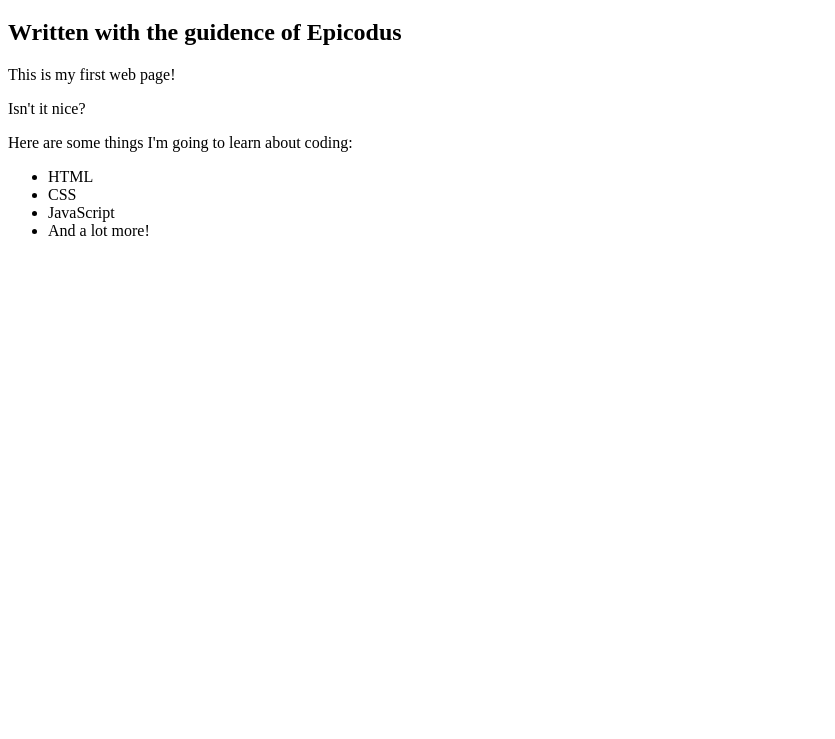
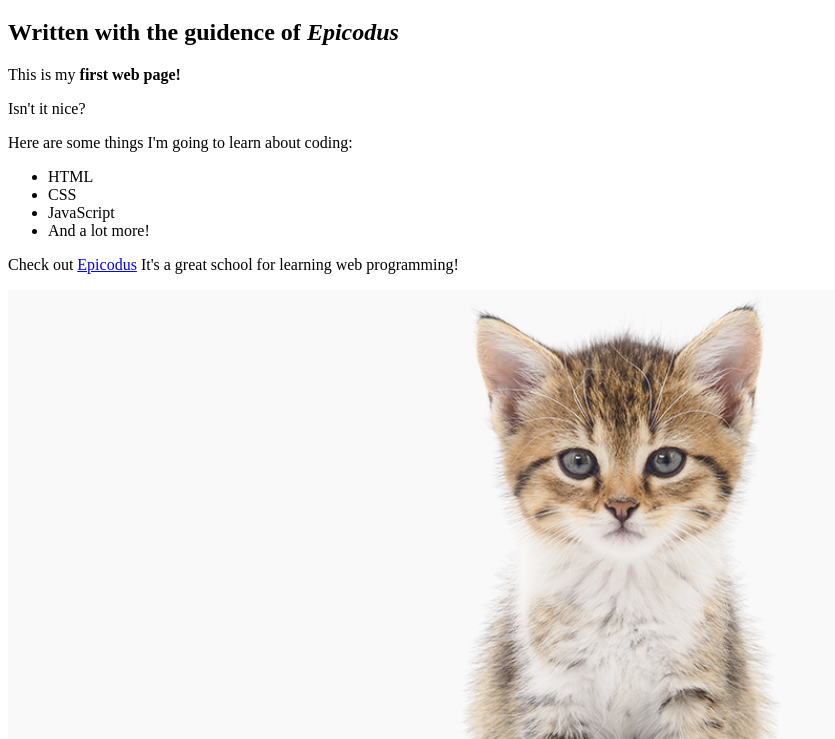
Before and after one commit to bendunhampdx/my-first-webpage2, a plain HTML site: page my-first-webpage.html in a window 1280 px wide. Shown: the part 61-800 px from the top of the page, without its empty margins (0-835 px from the left). Drawn offline with Linux system fonts and the light colour scheme.

Commit message:
add kitten image and inline tags

```diff
--- a/my-first-webpage.html
+++ b/my-first-webpage.html
@@ -5,8 +5,8 @@
 </head>
 <body>
   <h1>My first web page</h1>
-  <h2>Written with the guidence of Epicodus</h2>
-  <p>This is my first web page!</p>
+  <h2>Written with the guidence of <em>Epicodus</em></h2>
+  <p>This is my <strong>first web page!</strong></p>
   <p>Isn't it nice?</p>
   <p>Here are some things I'm going to learn about coding:</p>
   <ul>
@@ -15,5 +15,7 @@
     <li>JavaScript</li>
     <li>And a lot more!</li>
   </ul>
+  <p>Check out <a href="http://www.epicodus.com/">Epicodus</a> It's a great school for learning web programming!</p>
+  <img src="img/kitten.png" alt="A cute photo of a kitten">
 </body>
 </html>
```
Also changed, not shown: img/kitten.png (added).
